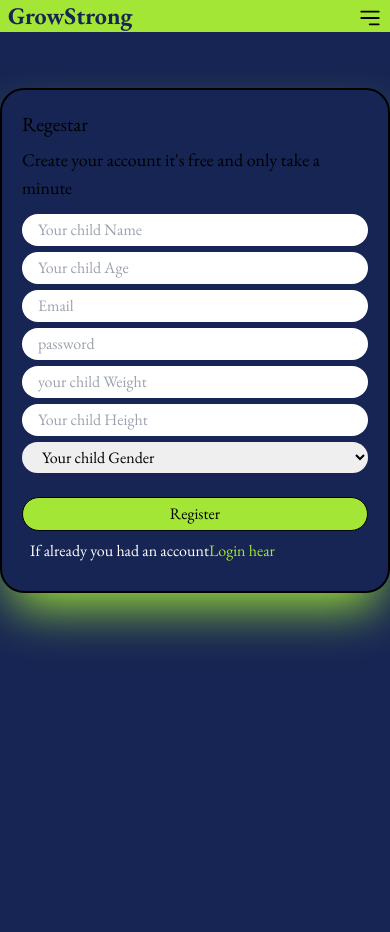
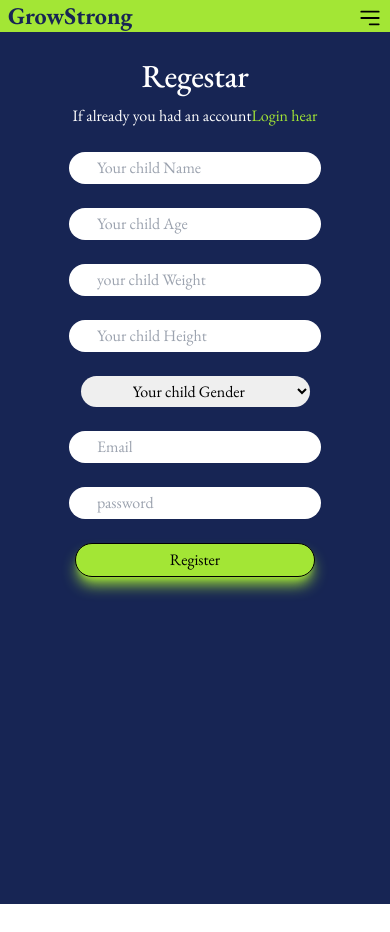
Before and after one commit to omnia-adnan/capstone, a React (Create React App) app: page /Registra in a window 390 px wide. After the commit the page ends 904 px from the top, so only its background shows below. Built offline with nearby package versions, Linux system fonts and the light colour scheme; a web font is replaced by a local one.

Commit message:
signup and login work finaly yeeeeeee

```diff
--- a/src/App.jsx
+++ b/src/App.jsx
@@ -38,6 +38,7 @@ function App() {
         )
       }
       />
+      <Route path="/Login" element={<Login/>} />
     </Routes>
     </div>
     </div>
--- a/src/Component/Navbar.jsx
+++ b/src/Component/Navbar.jsx
@@ -1,5 +1,5 @@
 import { useState } from "react";
-import { Link, useNavigate } from "react-router-dom";
+import { Link } from "react-router-dom";
 import { HiMiniBars3BottomRight } from "react-icons/hi2";
 import { IoCloseOutline } from "react-icons/io5";
 import { TiHomeOutline } from "react-icons/ti";
@@ -9,14 +9,14 @@ import { IoCalendarOutline } from "react-icons/io5";
 
 function Navbar() {
     const [togglebar, setTogglebar] = useState(false);
-    const [user, setUser] = useState('')
-    const navigate = useNavigate();
+    // const [user, setUser] = useState('')
+    // const navigate = useNavigate();
 
-    const handleLogout = () => {
-        localStorage.removeItem('token');
-        setUser(null);
-        navigate('/Register');
-    }
+    // const handleLogout = () => {
+    //     localStorage.removeItem('token');
+    //     setUser(null);
+    //     navigate('/Register');
+    // }
 
     return(
         <div>
@@ -72,8 +72,8 @@ function Navbar() {
                     </Link>
                 </li>
                 <li className="flex items-center gap-x-4 cursor-pointer p-1">
-                    <Link to="/Registra" className="flex items-center pt-1 pl-6 2xl:pl-20">
-                        <span className={`w-28 rounded-full bg-gray-300 hover:bg-blue-950 hover:text-blue-100 text-center items-center drop-shadow-xl 2xl:w-96 2xl:h-24 2xl:pt-4`} onClick={handleLogout}>Log out</span>
+                    <Link to="/Login" className="flex items-center pt-1 pl-6 2xl:pl-20">
+                        <span className={`w-28 rounded-full bg-gray-300 hover:bg-blue-950 hover:text-blue-100 text-center items-center drop-shadow-xl 2xl:w-96 2xl:h-24 2xl:pt-4`}>Log in</span>
                     </Link>
                 </li>
             </ul>
--- a/src/Pages/Profile.jsx
+++ b/src/Pages/Profile.jsx
@@ -11,7 +11,7 @@ function Profile({setGitData, name}) {
     //     }, []);
 
     return(
-        <div className="flex  text-white m-4 mt-10 2xl:mt-32 flex-1 md:text-xl 2xl:text-7xl">
+        <div className=" text-white m-4 mt-10 2xl:mt-32 flex-1 md:text-xl 2xl:text-7xl">
             <div className="text-center ">
             <img src="https://cdn.pixabay.com/photo/2023/05/05/18/26/child-7972995_960_720.jpg" alt="" className=" object-cover rounded-full size-24 lg:size-32 2xl:size-[30rem] block ml-auto mr-auto border-2 border-lime-400"/>
             <h1 className=" m-2 2xl:m-10">{'use name' || name}</h1>
--- a/src/Pages/Registra.jsx
+++ b/src/Pages/Registra.jsx
@@ -1,5 +1,5 @@
 import { useState } from "react";
-import img from "../Images/mother-429158_1280.jpg"
+// import img from "../Images/mother-429158_1280.jpg"
 import axios from "axios";
 import { useNavigate } from "react-router-dom";
 
@@ -12,10 +12,6 @@ function Register(props) {
     const [height, setHeight] = useState("");
     const [gender, setGender] = useState("")
     const navigate = useNavigate()
-
-
-
-
 
     const handleSubmit = (e) => {
         e.preventDefault();
@@ -44,19 +40,9 @@ function Register(props) {
     };
 
     return(
-        <div className=" container mr-[10%] sm:mr-0 mt-14 sm:mt-[3%] sm:mb-6">
-            <div className="bg-blue-950 flex sm:flex-row border-2 border-black rounded-3xl shadow-2xl shadow-lime-400">
-                <div className=" hidden text-white w-full sm:flex flex-col justify-center items-center px-5">
-                    <img src={img} alt="mom and baby" className="rounded-lg border border-black"/>
-                    <h1 className="text-xl my-2">Thank you for placing your trust in our web app</h1>
-                        <p>When you use our services,
-                        we understand this responsibility and we work to protect your information.
-                        The reason we collect it is that we create a set of services that will help people</p>                </div>
-                <div className="w-full p-5 sm:py-16 sm:px-5 px-5 sm:border-l border-black">
-                    <h2 className=" text-xl mb-2">Regestar</h2>
-                    <p className=" mb-3 text-lg">
-                        Create your account it's free and only take a minute
-                    </p>
+        <div className="text-center">
+                    <h2 className=" text-clamp text-white mt-7 mb-3 2xl:text-9xl 2xl:mt-96 2xl:mb-14">Regestar</h2>
+                    <p className="mb-6 text-base text-white 2xl:mb-20 2xl:text-7xl">If already you had an account<button onClick={() => props.onFormSwitch("Login")} type="button" className=" text-lime-400">Login hear</button></p>
                     <form onSubmit={handleSubmit}>
                             <input type="text"
                             name="name"
@@ -64,59 +50,58 @@ function Register(props) {
                             onChange={(e) => setName(e.target.value)}
                             required
                             placeholder="Your child Name"
-                            className=" py-1 px-4 w-full rounded-3xl"
-                            />
+                            className="mb-6 px-7 sm:px-10 py-1 2xl:mb-12 2xl:py-3 2xl:w-1/3 2xl:text-7xl rounded-3xl 2xl:rounded-full"
+                            /><br/>
                             <input type="number"
                             name="age"
                             value={age}
                             onChange={(e) => setAge(e.target.value)}
                             required
                             placeholder="Your child Age"
-                            className=" py-1 px-4 w-full mt-1.5 rounded-3xl"
-                            />
+                            className="mb-6 px-7 sm:px-10 py-1 2xl:mb-12 2xl:py-3 2xl:w-1/3 2xl:text-7xl rounded-3xl 2xl:rounded-full"
+                            /><br/>
+                            <input type="number"
+                            name="Weight"
+                            value={weight}
+                            onChange={(e) => setWeight(e.target.value)}
+                            required
+                            placeholder="your child Weight"
+                            className="mb-6 px-7 sm:px-10 py-1 2xl:mb-12 2xl:py-3 2xl:w-1/3 2xl:text-7xl rounded-3xl 2xl:rounded-full"
+                            /><br/>
+                            <input type="number"
+                            name="height"
+                            value={height}
+                            onChange={(e) => setHeight(e.target.value)}
+                            required
+                            placeholder="Your child Height"
+                            className="mb-6 px-7 sm:px-10 py-1 2xl:mb-12 2xl:py-3 2xl:w-1/3 2xl:text-7xl rounded-3xl 2xl:rounded-full"
+                            /><br/>
+                            <select name="gender" value={gender} onChange={(e) => setGender(e.target.value)} className="mb-6 px-12 sm:px-[3.8rem] py-1 text-black 2xl:mb-12 2xl:py-3 2xl:w-1/3 2xl:text-7xl rounded-3xl 2xl:rounded-full">
+                                <option value="">Your child Gender</option>
+                                <option value="male">male</option>
+                                <option value="female">female</option>
+                            </select><br/>
                             <input type="email"
                             name="email"
                             value={email}
                             onChange={(e) => setEmail(e.target.value)}
                             required
                             placeholder="Email"
-                            className=" py-1 px-4 w-full mt-1.5 rounded-3xl"
-                            />
+                            className="mb-6 px-7 sm:px-10 py-1 2xl:mb-12 2xl:py-3 2xl:w-1/3 2xl:text-7xl rounded-3xl 2xl:rounded-full"
+                            /><br/>
                             <input type="password"
                             name="password"
                             value={password}
                             onChange={(e) => setPassword(e.target.value)}
                             required
                             placeholder="password"
-                            className=" py-1 px-4 w-full mt-1.5 rounded-3xl"
-                            />
-                            <input type="number"
-                            name="Weight"
-                            value={weight}
-                            onChange={(e) => setWeight(e.target.value)}
-                            required
-                            placeholder="your child Weight"
-                            className=" py-1 px-4 w-full mt-1.5 rounded-3xl"
-                            />
-                            <input type="number"
-                            name="height"
-                            value={height}
-                            onChange={(e) => setHeight(e.target.value)}
-                            required
-                            placeholder="Your child Height"
-                            className=" py-1 px-4 w-full mt-1.5 rounded-3xl"
-                            />
-                            <select name="gender" value={gender} onChange={(e) => setGender(e.target.value)} className=" py-1 px-4 w-full mt-1.5 rounded-3xl text-black">
-                                <option value="">Your child Gender</option>
-                                <option value="male">male</option>
-                                <option value="female">female</option>
-                            </select>
-                            <button type="submit" className="w-full bg-lime-400 py-1 text-center sha1.5mt-1.5ow-md shadow-lime-400 border border-black rounded-3xl mt-6 text-black">Register</button>
+                            className="mb-6 px-7 sm:px-10 py-1 2xl:mb-12 2xl:py-3 2xl:w-1/3 2xl:text-7xl rounded-3xl 2xl:rounded-full"
+                            /><br/>
+                            <button type="submit" className="px-6 w-60 sm:w-[16rem] bg-lime-400 py-1 shadow-lg shadow-lime-400 border border-black rounded-3xl mb-6 text-black 2xl:py-3 2xl:w-1/3 2xl:rounded-full 2xl:text-7xl">Register</button>
                     </form>
-                    <p className="m-2 text-white">If already you had an account<button onClick={() => props.onFormSwitch("Login")} type="button" className=" text-lime-400">Login hear</button></p>
                 </div>
-            </div>
-        </div>
+        //     </div>
+        // </div>
     );
 }
 export default Register;
--- a/tailwind.config.js
+++ b/tailwind.config.js
@@ -16,6 +16,13 @@ module.exports = {
       borderRadius: {
         '4xl': '12rem',
       },
+      fontSize: {
+        'clamp': [ 'clamp(1rem, 10vw, 2rem)', {
+          lineHeight: '2rem',
+          letterSpacing: '-0.01em',
+          fontWeight: '500',
+        }],
+  },
   },
   },
   plugins: [],
```
Also changed, not shown: src/Pages/Login.jsx (+7 -7 lines).
